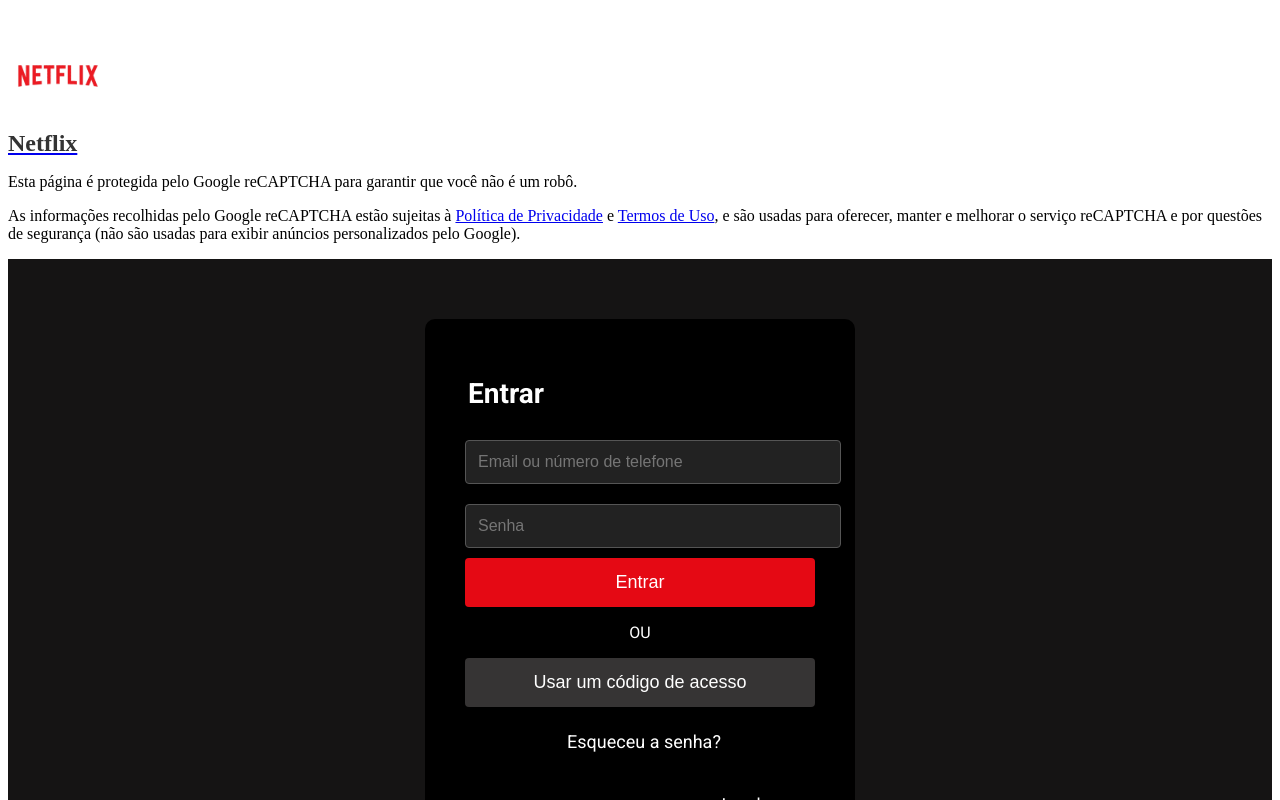
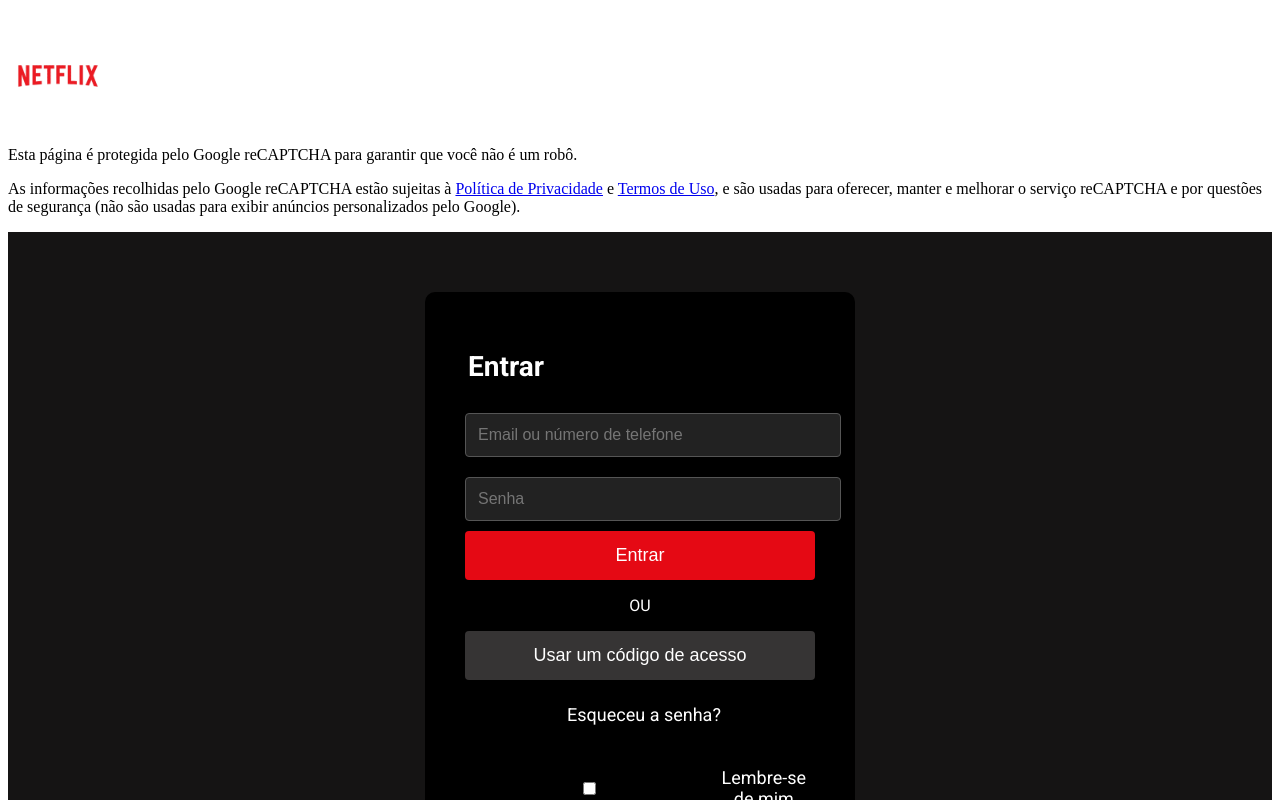
Before and after one commit to Gabriela22204/movie-search, a Vue app: page / in a window 1280 px wide. Shown: the top 800 px of the page. Built offline with nearby package versions, Linux system fonts and the light colour scheme.

Commit message:
fixed logo at HeaderPage.vue

```diff
--- a/src/components/HeaderPage.vue
+++ b/src/components/HeaderPage.vue
@@ -4,7 +4,7 @@
         <div data-layout="item" class="header-item">
           <a role="link" class="" href="/">
             <img src="/icons/logo.png"  class="header-logo" alt="Netflix Logo">
-            <h1>Netflix</h1>
+
           </a>
         </div>
 
@@ -20,11 +20,10 @@
 
 
 <style scoped>
-.header {
+.header-container {
   display: flex;
   align-items: left;
-  padding: 10px;
-  background-color: black;
+  background-color: transparent;
 }
 
 .logo {
```
